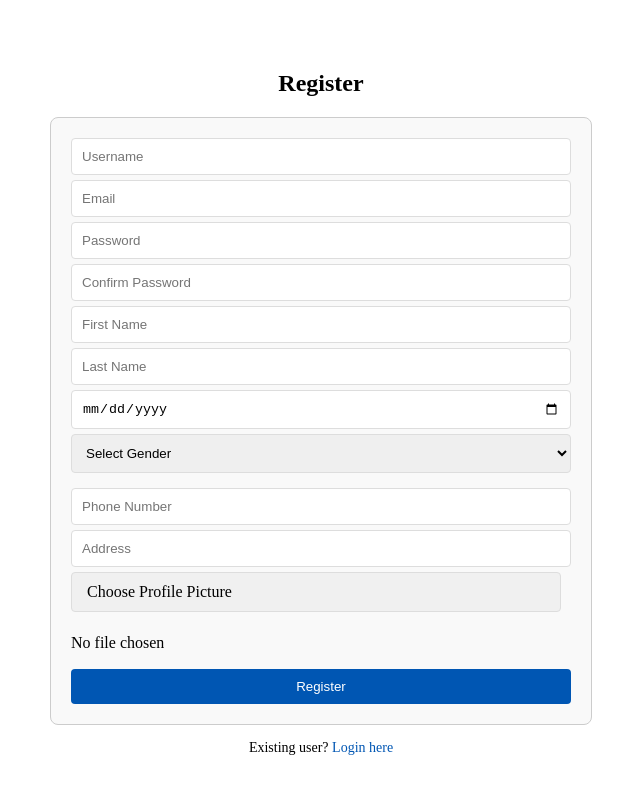
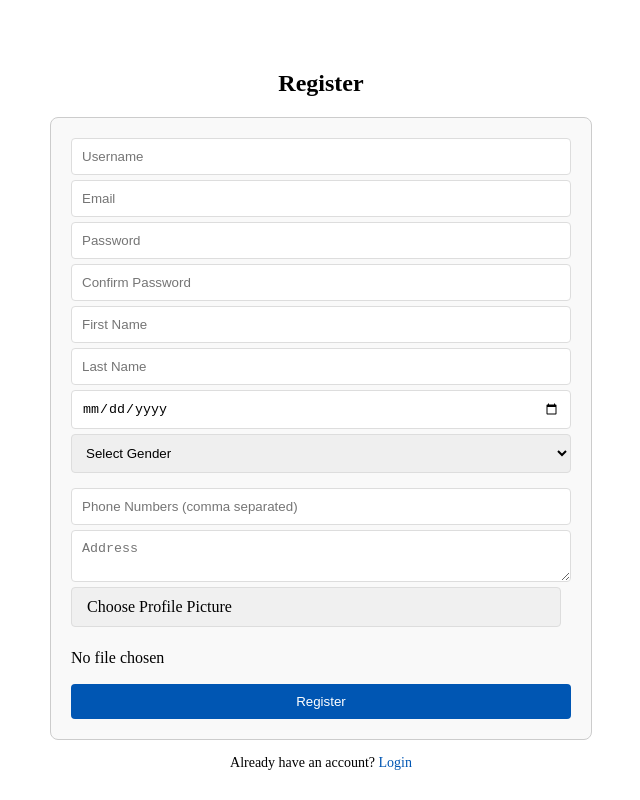
Before and after one commit to Megha1920/ContactsApp_Frontend, a React (Create React App) app: page /register in a window 1280 px wide. Shown: the whole page, without its empty margins (319-959 px from the left). Built offline with nearby package versions, Linux system fonts and the light colour scheme.

Commit message:
registration correction

```diff
--- a/src/components/Auth/Register.js
+++ b/src/components/Auth/Register.js
@@ -15,7 +15,7 @@ const Register = () => {
         last_name: '',
         date_of_birth: '',
         gender: '',
-        phone_number: '',
+        phone_numbers: '', // Store as a comma-separated string
         address: '',
         profile_picture: null,
     });
@@ -25,10 +25,18 @@ const Register = () => {
 
     useEffect(() => {
         if (error) {
+            console.log('Error object:', error); // Log the error object to inspect its structure
             const newFieldErrors = {};
             for (const key in error) {
                 if (error.hasOwnProperty(key)) {
+                    if (Array.isArray(error[key])) {
                         newFieldErrors[key] = error[key].join(', ');
+                    } else if (typeof error[key] === 'string') {
+                        newFieldErrors[key] = error[key]; // Handle string errors directly
+                    } else {
+                        console.warn(`Unexpected error format for key ${key}:`, error[key]);
+                        newFieldErrors[key] = 'An unexpected error occurred';
+                    }
                 }
             }
             setFieldErrors(newFieldErrors);
@@ -37,30 +45,34 @@ const Register = () => {
 
     const handleChange = (e) => {
         const { name, value, type, files } = e.target;
+
+        if (name === 'phone_numbers') {
+            // Real-time validation for phone numbers
+            const phoneNumbersArray = value.split(',').map(num => num.trim());
+            const phoneNumbersWithErrors = phoneNumbersArray.map(phone => {
+                if (!/^\d+$/.test(phone)) {
+                    return 'Phone number should only contain digits';
+                }
+                if (phone.length !== 10) {
+                    return 'Each phone number should be 10 digits long';
+                }
+                return '';
+            });
+            const firstError = phoneNumbersWithErrors.find(error => error);
+            setFieldErrors(prevErrors => ({
+                ...prevErrors,
+                phone_numbers: firstError || ''
+            }));
+
+            setFormData({
+                ...formData,
+                phone_numbers: value
+            });
+        } else {
             setFormData({
                 ...formData,
                 [name]: type === 'file' ? files[0] : value
             });
-
-        if (name === 'phone_number') {
-            const phoneNumberPattern = /^[0-9]*$/;
-            if (value === '') {
-                setFieldErrors(prevErrors => ({
-                    ...prevErrors,
-                    phone_number: 'Phone number is required'
-                }));
-            } else if (!phoneNumberPattern.test(value)) {
-                setFieldErrors(prevErrors => ({
-                    ...prevErrors,
-                    phone_number: 'Phone number should only contain numbers'
-                }));
-            } else {
-                setFieldErrors(prevErrors => ({
-                    ...prevErrors,
-                    phone_number: ''
-                }));
-            }
-        }
 
             if (name === 'email') {
                 if (!value.includes('@')) {
@@ -83,6 +95,7 @@ const Register = () => {
                     setProfilePicName('No file chosen');
                 }
             }
+        }
     };
 
     const validateFields = () => {
@@ -95,13 +108,19 @@ const Register = () => {
         if (!formData.last_name) errors.last_name = 'Last Name is required';
         if (!formData.date_of_birth) errors.date_of_birth = 'Date of Birth is required';
         if (!formData.gender) errors.gender = 'Gender is required';
-        if (!formData.phone_number) errors.phone_number = 'Phone number is required';
-        else {
-            const phoneNumberPattern = /^[0-9]*$/;
-            if (!phoneNumberPattern.test(formData.phone_number)) {
-                errors.phone_number = 'Phone number should only contain numbers';
+        if (!formData.phone_numbers) errors.phone_numbers = 'Phone numbers are required';
+
+        const phoneNumbersArray = formData.phone_numbers.split(',').map(num => num.trim());
+        phoneNumbersArray.forEach((phone, index) => {
+            if (!phone) {
+                errors.phone_numbers = 'Phone numbers cannot be empty';
+            } else if (!/^\d+$/.test(phone)) {
+                errors.phone_numbers = 'Phone number should only contain digits';
+            } else if (phone.length !== 10) {
+                errors.phone_numbers = 'Each phone number should be 10 digits long';
             }
-        }
+        });
+
         if (!formData.profile_picture) errors.profile_picture = 'Profile picture is required';
         return errors;
     };
@@ -116,7 +135,11 @@ const Register = () => {
         }
 
         try {
-            await dispatch(register(formData));
+            // Convert comma-separated phone numbers into an array
+            const phoneNumbersArray = formData.phone_numbers.split(',').map(num => num.trim());
+            const dataToSend = { ...formData, phone_numbers: phoneNumbersArray };
+
+            await dispatch(register(dataToSend));
             navigate('/login'); // Redirect to login page upon successful registration
         } catch (error) {
             console.error("Registration error:", error);
@@ -271,22 +294,21 @@ const Register = () => {
                     style={styles.select}
                 >
                     <option value="">Select Gender</option>
-                    <option value="male">Male</option>
-                    <option value="female">Female</option>
-                    <option value="other">Other</option>
+                    <option value="Male">Male</option>
+                    <option value="Female">Female</option>
+                    <option value="Other">Other</option>
                 </select>
                 {fieldErrors.gender && <div style={styles.errorMessage}>{fieldErrors.gender}</div>}
                 <input
-                    type="tel"
-                    name="phone_number"
-                    value={formData.phone_number}
+                    type="text"
+                    name="phone_numbers"
+                    value={formData.phone_numbers}
                     onChange={handleChange}
-                    placeholder="Phone Number"
+                    placeholder="Phone Numbers (comma separated)"
                     style={styles.input}
                 />
-                {fieldErrors.phone_number && <div style={styles.errorMessage}>{fieldErrors.phone_number}</div>}
-                <input
-                    type="text"
+                {fieldErrors.phone_numbers && <div style={styles.errorMessage}>{fieldErrors.phone_numbers}</div>}
+                <textarea
                     name="address"
                     value={formData.address}
                     onChange={handleChange}
@@ -294,30 +316,21 @@ const Register = () => {
                     style={styles.input}
                 />
                 {fieldErrors.address && <div style={styles.errorMessage}>{fieldErrors.address}</div>}
-                <label htmlFor="profile_picture" style={styles.fileLabel}>
-                    Choose Profile Picture
-                </label>
+                <label htmlFor="profile_picture" style={styles.fileLabel}>Choose Profile Picture</label>
                 <input
                     type="file"
+                    id="profile_picture"
                     name="profile_picture"
-                    id="profile_picture"
                     onChange={handleChange}
                     style={styles.fileInput}
                 />
                 <span style={styles.fileName}>{profilePicName}</span>
                 {fieldErrors.profile_picture && <div style={styles.errorMessage}>{fieldErrors.profile_picture}</div>}
-                <button
-                    type="submit"
-                    style={styles.button}
-                    onMouseOver={(e) => e.currentTarget.style.backgroundColor = styles.buttonHover.backgroundColor}
-                    onMouseOut={(e) => e.currentTarget.style.backgroundColor = styles.button.backgroundColor}
-                >
-                    Register
-                </button>
+                <button type="submit" style={styles.button}>Register</button>
             </form>
-            <div style={styles.loginLink}>
-                Existing user? <Link to="/login" style={styles.link}>Login here</Link>
-            </div>
+            <p style={styles.loginLink}>
+                Already have an account? <Link to="/login" style={styles.link}>Login</Link>
+            </p>
         </div>
     );
 };
```
Lines whose indentation alone changed are shown as unchanged.
